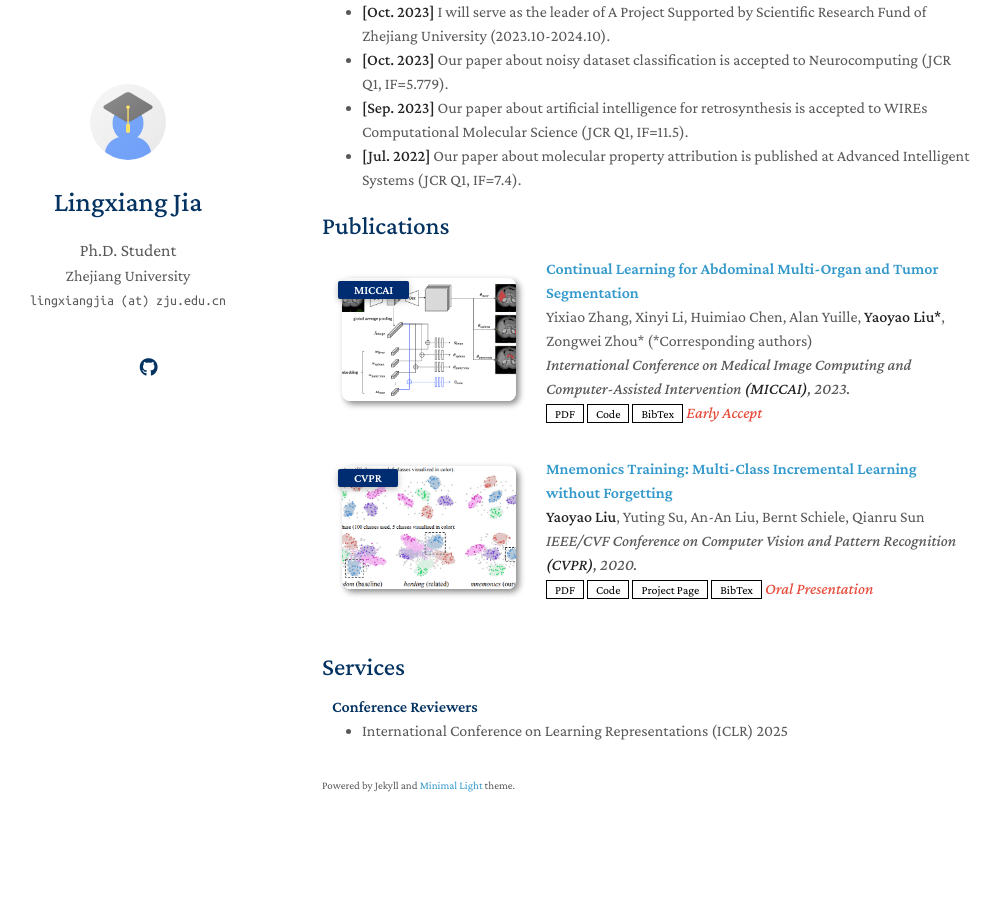
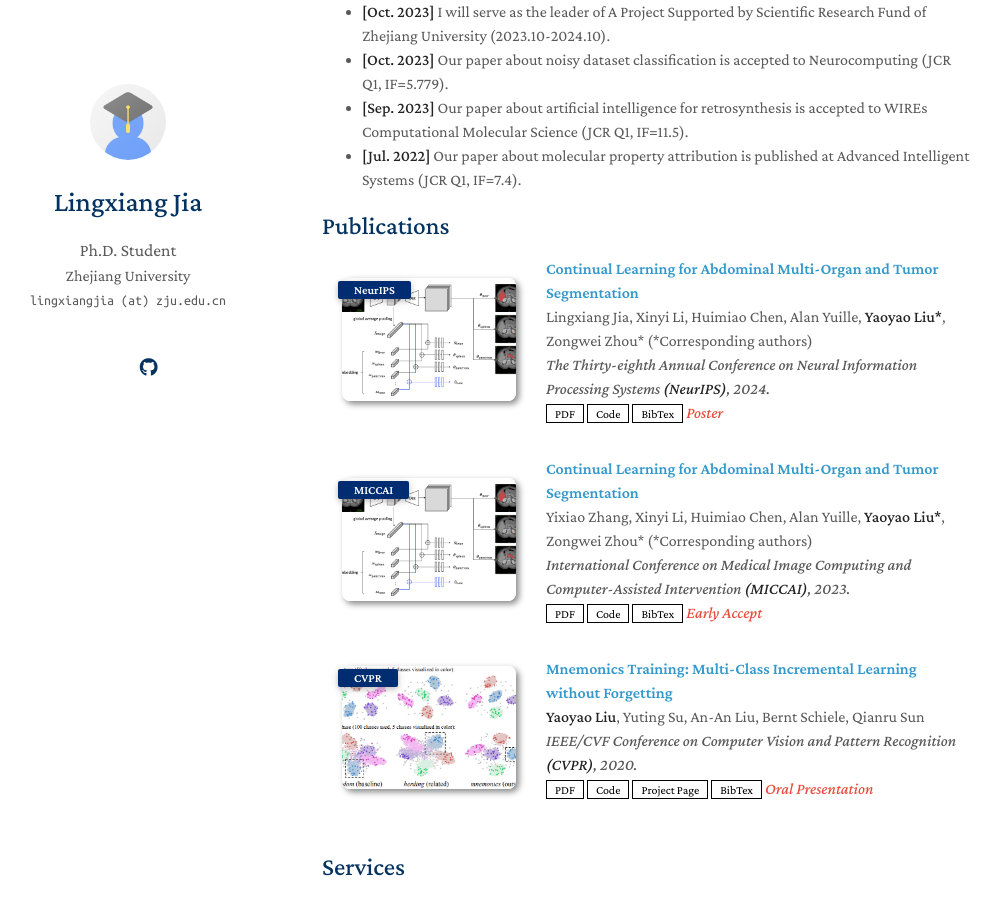
Before and after one commit to hry98kki/hry98kki.github.io, a Jekyll site: the page built from index.md, in a window 1280 px wide and 900 px high, scrolled down 498 px. Shown: the whole window, without its empty margins (148-1149 px from the left). Built offline with Jekyll 4.4.1, drawn with Linux system fonts in a browser that asks for light colours; nearby versions of some CDN libraries; a style sheet for code colours, icons or effects is not loaded; our own code applies the rules of GitHub Pages for plain Markdown files; before the commit the page ends 1364 px from its top, so only the background shows below that.

Commit message:
Update publications.yml

```diff
--- a/_data/publications.yml
+++ b/_data/publications.yml
@@ -1,4 +1,14 @@
 main:
+
+  - title: Continual Learning for Abdominal Multi-Organ and Tumor Segmentation
+    authors: Lingxiang Jia, Xinyi Li, Huimiao Chen, Alan Yuille, <strong>Yaoyao Liu*</strong>, Zongwei Zhou* (*Corresponding authors)
+    conference_short: NeurIPS
+    conference: The Thirty-eighth Annual Conference on Neural Information Processing Systems <strong>(NeurIPS)</strong>, 2024.
+    pdf: https://arxiv.org/pdf/2306.00988.pdf
+    code: https://github.com/MrGiovanni/ContinualLearning
+    bibtex: https://bib.yliu.me/MICCAI23.txt
+    image: ./assets/img/teaser_example_2.png
+    notes: Poster
 
   - title: Continual Learning for Abdominal Multi-Organ and Tumor Segmentation
     authors: Yixiao Zhang, Xinyi Li, Huimiao Chen, Alan Yuille, <strong>Yaoyao Liu*</strong>, Zongwei Zhou* (*Corresponding authors)
```
